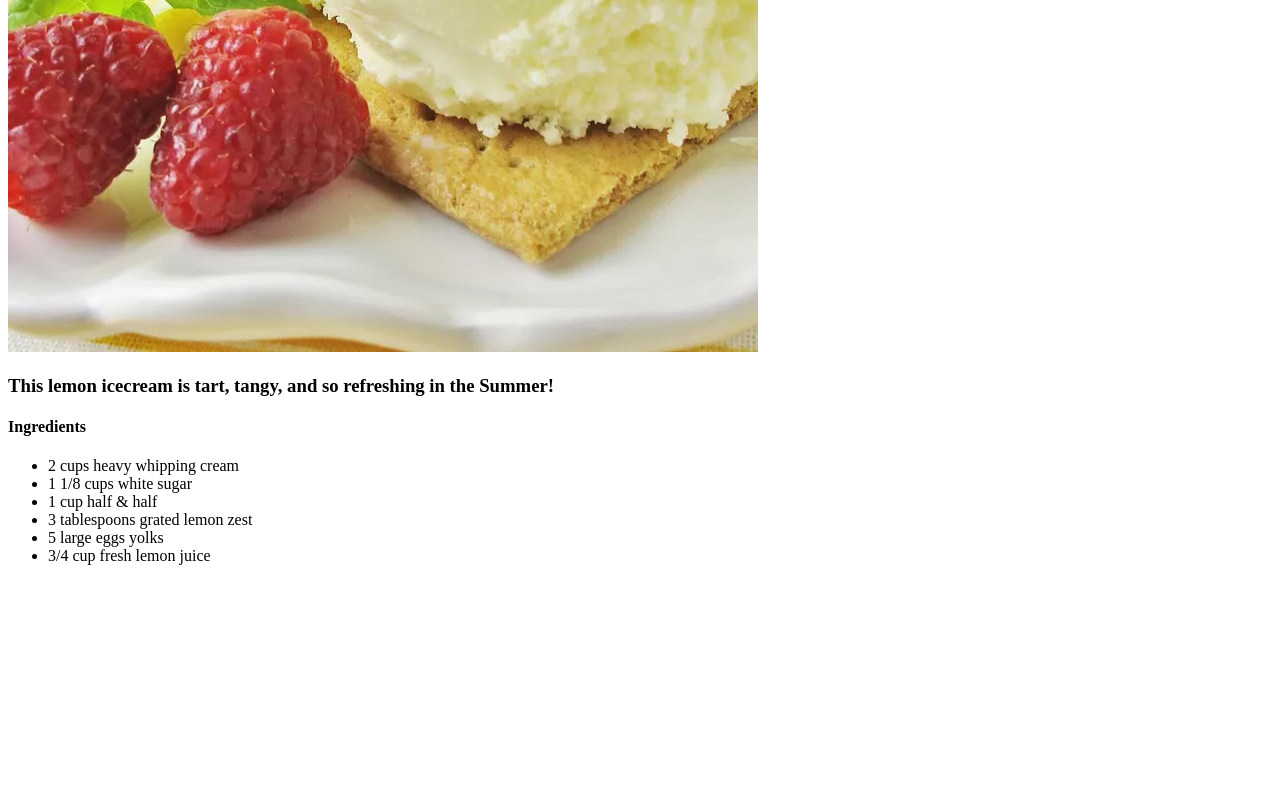
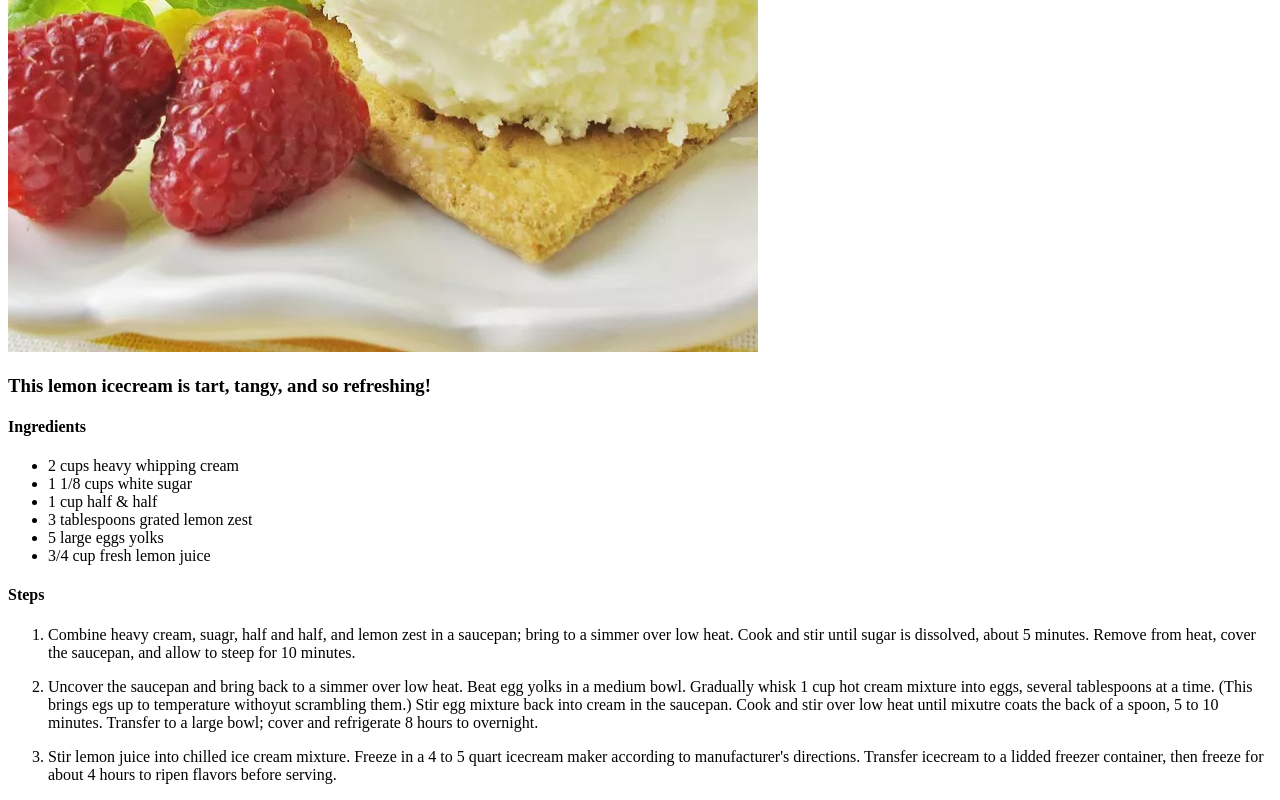
Before and after one commit to Elaiche/odin-recipes, a plain HTML site: page recipes/super-lemon-icecream.html in a window 1280 px wide. Shown: the part 478-1278 px from the top of the page. Before the commit the page ends 1059 px from the top, so only its background shows below. Drawn offline with Linux system fonts and the light colour scheme.

Commit message:
Add strawberry-icecream.html edit super-lemon-icecream.html

```diff
--- a/recipes/super-lemon-icecream.html
+++ b/recipes/super-lemon-icecream.html
@@ -16,7 +16,7 @@
 
 	<img src="../images/lemon-icecream.jpg" alt="a scoop of lemon icecream on top of a graham cracker with raspberries, mint, and a slice of lemon as garnish">
 
-	<h3>This lemon icecream is tart, tangy, and so refreshing in the Summer!</h3>
+	<h3>This lemon icecream is tart, tangy, and so refreshing!</h3>
 
 	<h4>Ingredients</h4>
 
@@ -28,6 +28,17 @@
 		<li>5 large eggs yolks</li>
 		<li>3/4 cup fresh lemon juice</li>
 
+	</ul>
+
+	<h4>Steps</h4>
+
+	<ol>
+		<li>
+		Combine heavy cream, suagr, half and half, and lemon zest in a saucepan; bring to a simmer over low heat. Cook and stir until sugar is dissolved, about 5 minutes. Remove from heat, cover the saucepan, and allow to steep for 10 minutes.
+		<li><p>Uncover the saucepan and bring back to a simmer over low heat. Beat egg yolks in a medium bowl. Gradually whisk 1 cup hot cream mixture into eggs, several tablespoons at a time. (This brings egs up to temperature withoyut scrambling them.) Stir egg mixture back into cream in the saucepan. Cook and stir over low heat until mixutre coats the back of a spoon, 5 to 10 minutes. Transfer to a large bowl; cover and refrigerate 8 hours to overnight.</li></p>
+		<p><li>Stir lemon juice into chilled ice cream mixture. Freeze in a 4 to 5 quart icecream maker according to manufacturer's directions. Transfer icecream to a lidded freezer container, then freeze for about 4 hours to ripen flavors before serving.</li></p>
+
+
 </body>
 
 </html>
```
Also changed, not shown: recipes/strawberry-icecream.html (added, +19 -0 lines).
